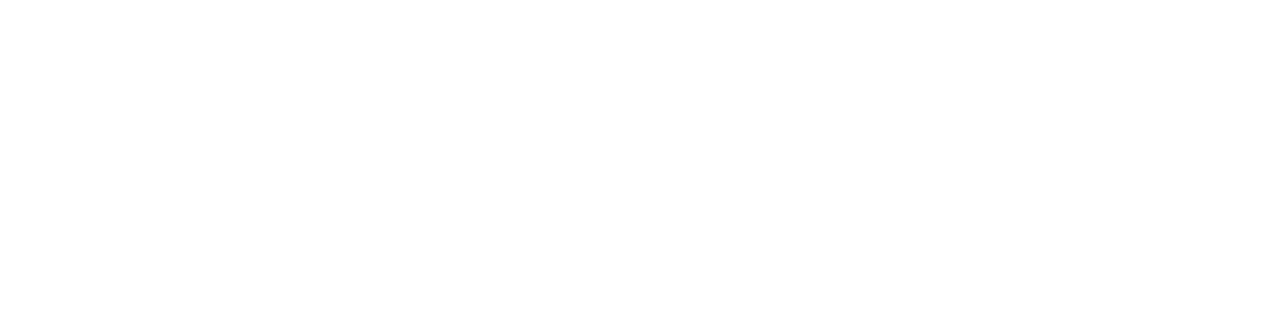
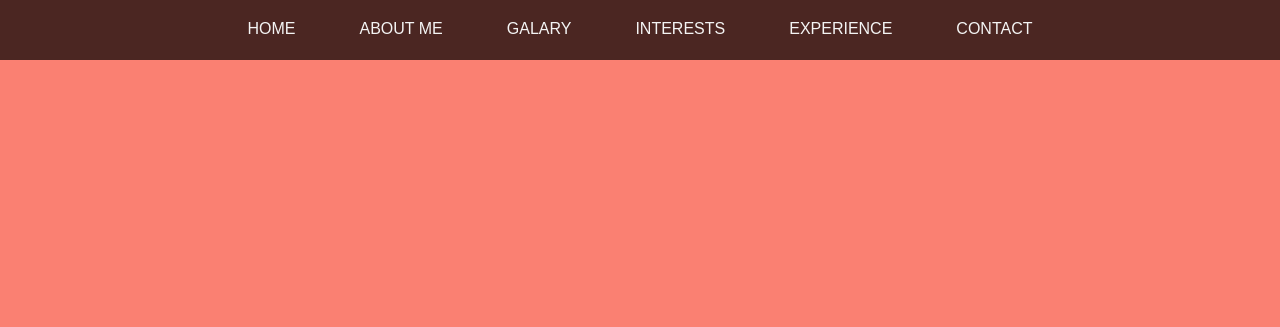
Before and after one commit to KaiTheOcean/PersonalWebsite, a plain HTML site: page index.html in a window 1280 px wide. Shown: the top 327 px of the page. Drawn offline with Linux system fonts and the light colour scheme.

Commit message:
finished basic layout

```diff
--- a/index.html
+++ b/index.html
@@ -4,9 +4,46 @@
     <meta charset="UTF-8">
     <meta http-equiv="X-UA-Compatible" content="IE=edge">
     <meta name="viewport" content="width=device-width, initial-scale=1.0">
-    <title>Get to know Kai more</title>
+    <title>Kai's Page</title>
+    <link rel="stylesheet" href="style.css">
 </head>
 <body>
+    <div class="container">
+        <nav class="navbar">
+            <ul>
+                <li><a href="#home">Home</a></li>
+                <li><a href="#about">About Me</a></li>
+                <li><a href="#galary">Galary</a></li>
+                <li><a href="#interest">Interests</a></li>
+                <li><a href="#experience">Experience</a></li>
+                <li><a href="#contact">Contact</a></li>
+            </ul>
+        </nav>
+        <section id="home">
+            <h1>Kai</h1>
+            <p>software engineering student with certificates of software design and machine learning</p>
+        </section>
+
+        <section id="about">
+            <p>This will changed to about me page</p>
+        </section>
+
+        <section id="galary">
+            <p>This will be changed to galary page</p>
+        </section>
+
+        <section id="interest">
+            <p>This will be changed to interests page</p>
+        </section>
+
+        <section id="experience">
+            <p>This will be changed to experience page</p>
+        </section>
+
+        <section id="contact">
+            <p>This will be chaneg to contact me page</p>
+        </section>
+    </div>
 
 </body>
 </html>
--- /dev/null
+++ b/style.css
@@ -0,0 +1,94 @@
+* {
+    margin: 0;
+    padding: 0;
+}
+
+body {
+    font-family: Arial, Helvetica, sans-serif;
+    background: #333;
+    color: #fff;
+    line-height: 1.6;
+    height: 100vh;
+    overflow: hidden;
+}
+
+.container {
+    width: 100%;
+    height: 100%;
+    /* CSS Smooth scroll */
+    overflow-y: scroll;
+    scroll-behavior: smooth;
+    scroll-snap-type: y mandatory;
+}
+
+.navbar {
+    position: fixed;
+    /* make it on the top and always on the top */
+    top: 0;
+    z-index: 1;
+    display: flex;
+    width: 100%;
+    height: 60px;
+    background: rgba(0,0,0,0.7);
+}
+
+.navbar ul {
+    display: flex;
+    list-style: none;
+    width: 100%;
+    justify-content: center;
+}
+
+.navbar ul li{
+    margin: 0 1rem;
+    padding: 1rem;
+}
+
+.navbar ul li a {
+    text-decoration: none;
+    text-transform: uppercase;
+    color: #f4f4f4;
+}
+
+.navbar ul li a:hover {
+    color: skyblue;
+}
+
+section{
+    display: flex;
+    flex-direction: column;
+    align-items: center;
+    justify-content: center;
+    text-align: center;
+    width: 100%;
+    height: 100vh;
+    scroll-snap-align: center;
+}
+
+section h1{
+    font-size: 4rem
+}
+
+section p {
+    font-size: 1.5rem;
+}
+
+section#home {
+    background-color: salmon;
+}
+
+section#about {
+    background-color: aqua;
+}
+
+section#galary {
+    background-color: aquamarine;
+}
+
+section#interest {
+    background-color: beige;
+}
+
+section#experience {
+    background-color:cyan;
+}
```
Also changed, not shown: images/anime.jpeg (added), 1 other file.
